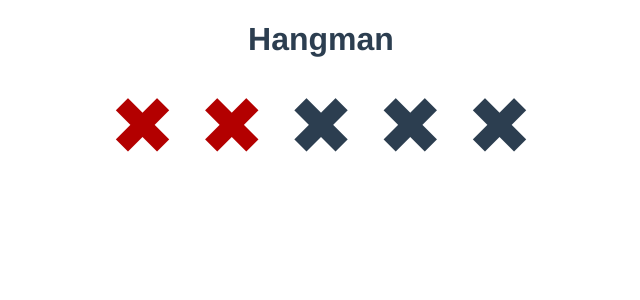
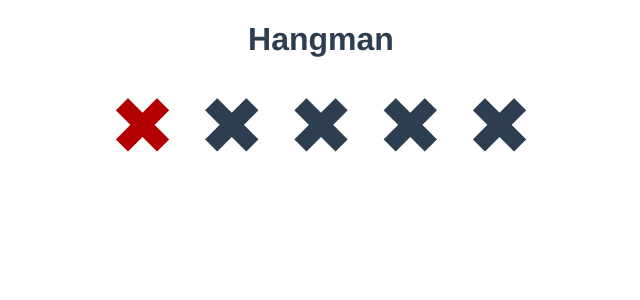
Before and after one commit to marekbrainhub/vue-training, a Vue app: page /#/ in a window 1280 px wide. Shown: the top 300 px of the page, without its empty margins (319-959 px from the left). Built offline with nearby package versions, Linux system fonts and the light colour scheme.

Commit message:
03-store

```diff
--- a/src/components/Home.vue
+++ b/src/components/Home.vue
@@ -2,26 +2,21 @@
   <div>
     <h1>Hangman</h1>
 
-    <div class="strikes">
-      <Strike v-for="i in maxStrikes" :key="i" :active="isActive(i)" />
+    <div class="strikes" @click="store.strikes++">
+      <Strike v-for="i in store.maxStrikes" :key="i" :order="i" />
     </div>
   </div>
 </template>
 
 <script>
 import Strike from './Strike'
+import store from '@/store'
 
 export default {
   components: { Strike },
-  methods: {
-    isActive(i) {
-      return i <= this.strikes ? true : false;
-    }
-  },
   data() {
     return {
-      strikes: 2,
-      maxStrikes: 5,
+      store,
     };
   },
 };
--- a/src/components/Strike.vue
+++ b/src/components/Strike.vue
@@ -7,11 +7,18 @@
 </template>
 
 <script>
+import store from '@/store'
+
 export default {
-  props: ['active'],
+  props: ['order'],
+  computed: {
+    active() {
+      return this.order <= this.store.strikes ? true : false
+    },
+  },
   data() {
     return {
-
+      store
     };
   },
 };
--- /dev/null
+++ b/src/store.js
@@ -0,0 +1,4 @@
+export default {
+  strikes: 1,
+  maxStrikes: 5,
+}
```
